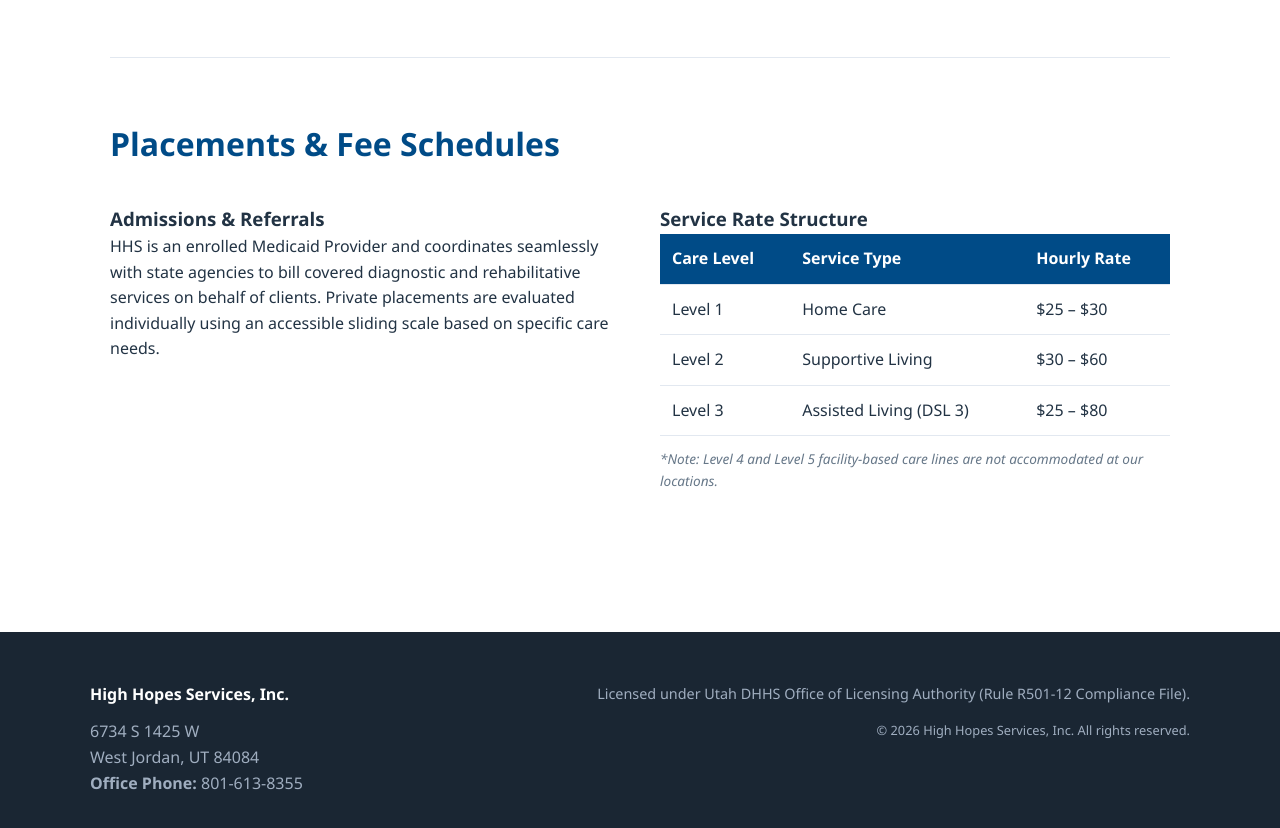
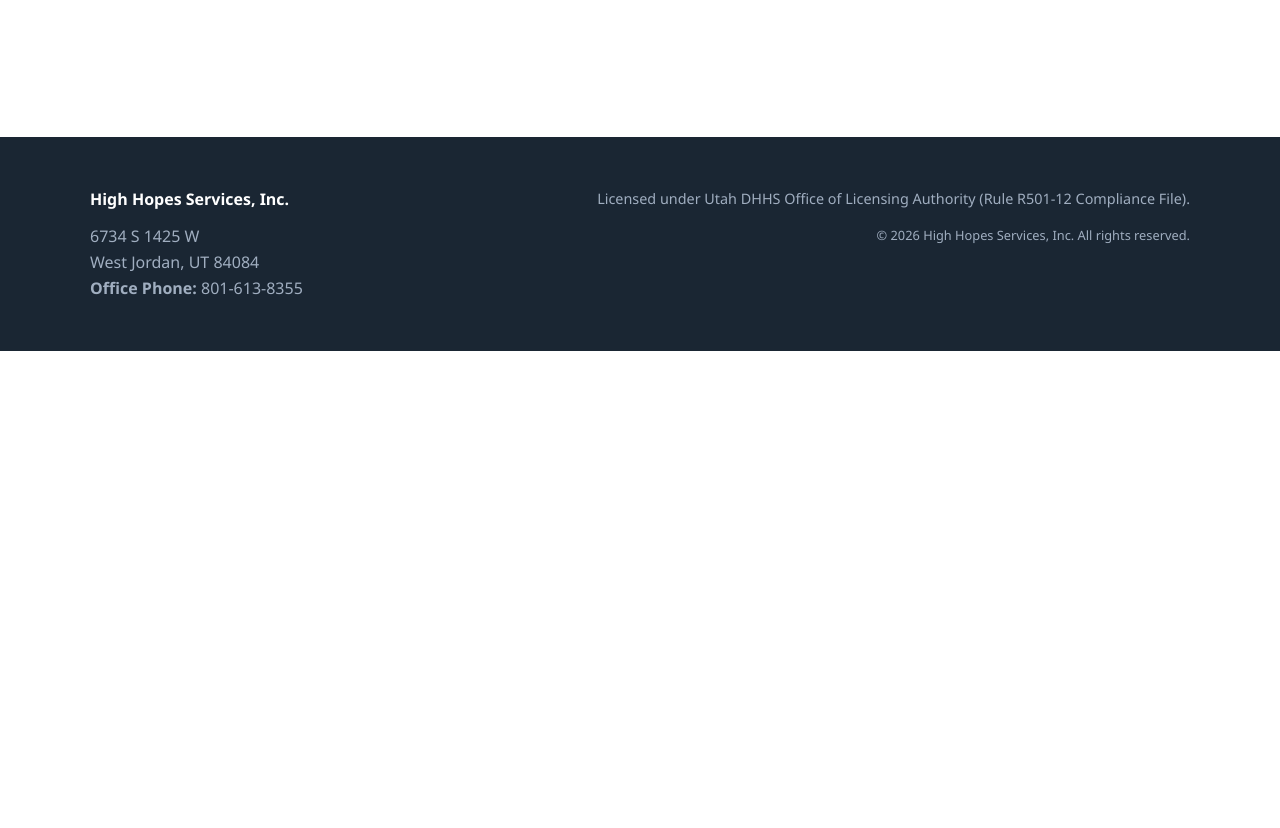
Before and after one commit to mleilua1/highhopesservices, a plain HTML site: page index.html in a window 1280 px wide. Shown: the part 1445-2273 px from the top of the page. After the commit the page ends 1796 px from the top, so only its background shows below. Drawn offline with Linux system fonts and the light colour scheme.

Commit message:
Update index.html

```diff
--- a/index.html
+++ b/index.html
@@ -72,50 +72,7 @@
             </div>
         </section>
 
-        <hr>
-
-        <!-- Eligibility & Rates Section -->
-        <section id="eligibility" class="site-section">
-            <h2>Placements & Fee Schedules</h2>
-            <div class="grid-two-col">
-                <div>
-                    <h3>Admissions & Referrals</h3>
-                    <p>HHS is an enrolled Medicaid Provider and coordinates seamlessly with state agencies to bill covered diagnostic and rehabilitative services on behalf of clients. Private placements are evaluated individually using an accessible sliding scale based on specific care needs.</p>
-                </div>
-                <div>
-                    <h3>Service Rate Structure</h3>
-                    <table class="fees-table">
-                        <thead>
-                            <tr>
-                                <th>Care Level</th>
-                                <th>Service Type</th>
-                                <th>Hourly Rate</th>
-                            </tr>
-                        </thead>
-                        <tbody>
-                            <tr>
-                                <td>Level 1</td>
-                                <td>Home Care</td>
-                                <td>$25 – $30</td>
-                            </tr>
-                            <tr>
-                                <td>Level 2</td>
-                                <td>Supportive Living</td>
-                                <td>$30 – $60</td>
-                            </tr>
-                            <tr>
-                                <td>Level 3</td>
-                                <td>Assisted Living (DSL 3)</td>
-                                <td>$25 – $80</td>
-                            </tr>
-                        </tbody>
-                    </table>
-                    <p class="table-note">*Note: Level 4 and Level 5 facility-based care lines are not accommodated at our locations.</p>
-                </div>
-            </div>
-        </section>
-
-    </main>
+       </main>
 
     <!-- Footer Area -->
     <footer id="contact">
```
